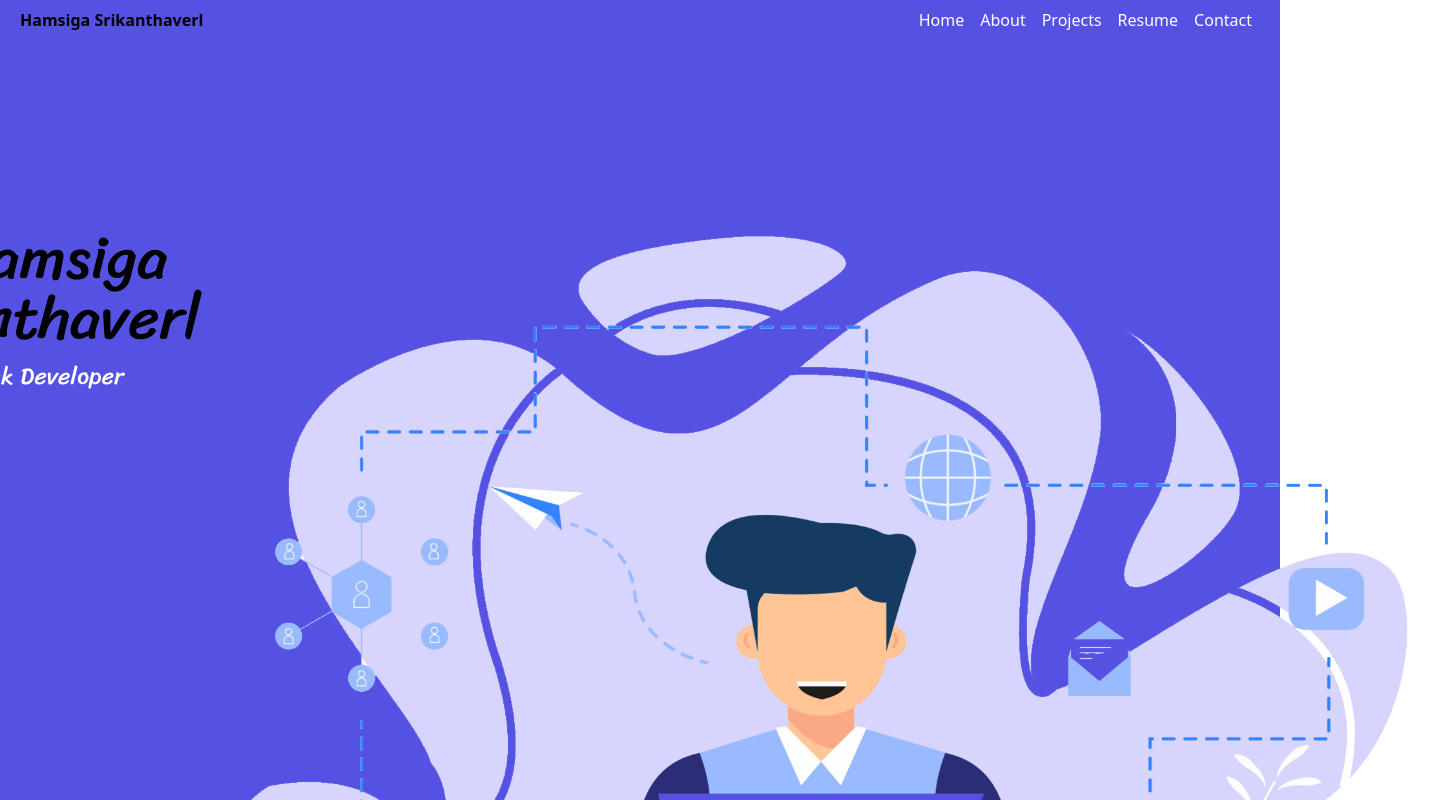
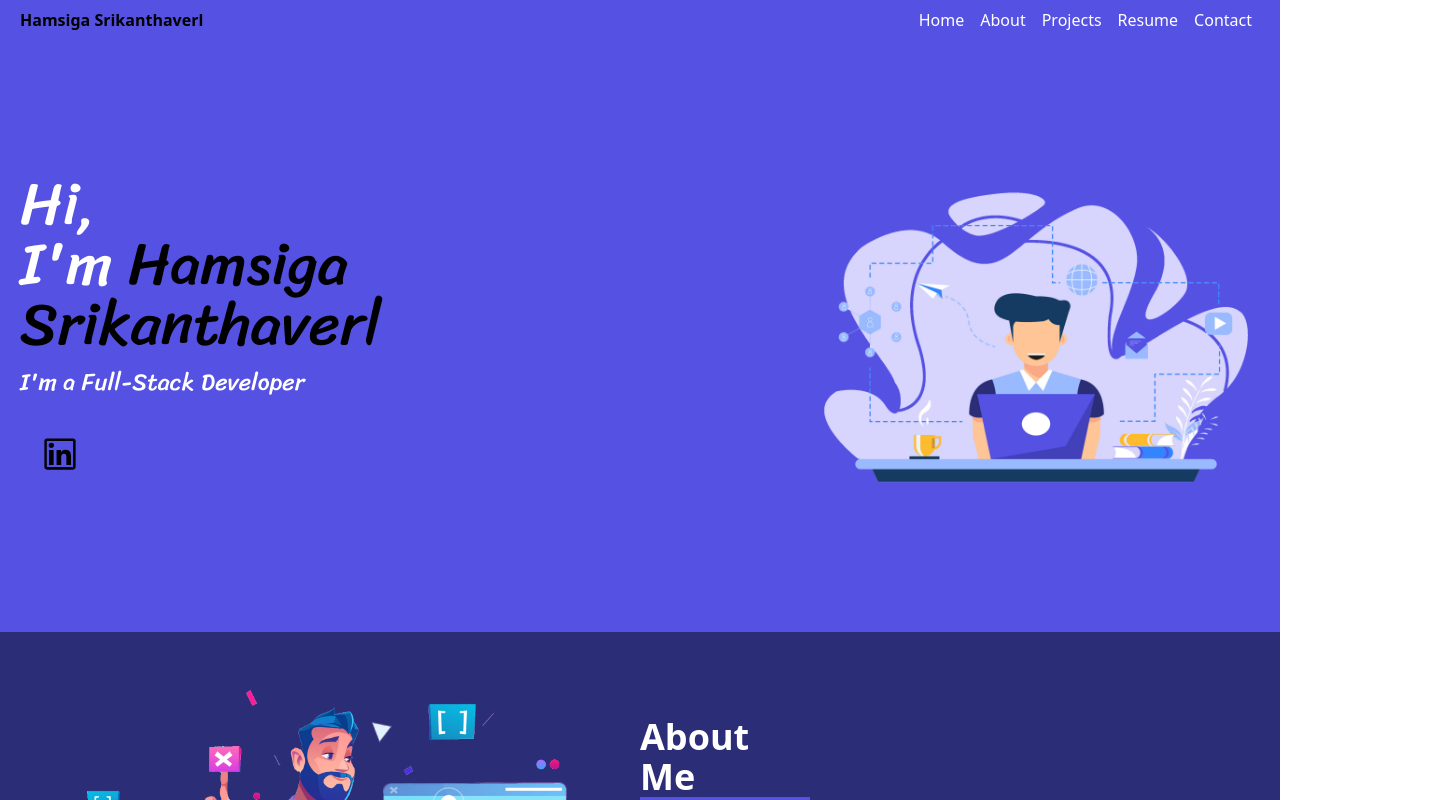
Before and after one commit to Hamsiga-dev/Portfolio, a React (Create React App) app: page / in a window 1280 px wide. Shown: the top 800 px of the page, 1441 px wide, since content can reach past the window. Built offline with nearby package versions, Linux system fonts and the light colour scheme.

Commit message:
hero section alignment issue fixed

```diff
--- a/src/components/Hero.js
+++ b/src/components/Hero.js
@@ -1,7 +1,36 @@
+// import heroPic from "../assets/hero.png";
+// import { AiOutlineLinkedin } from "react-icons/ai";
+
+// export default function Hero(){
+//     const config = {
+//         subtitle: "I'm a Full-Stack Developer",
+//         social: {
+//             linkedin: 'https://in.linkedin.com/in/hamsiga-srikanthaverl-12534439b'
+//         }
+//     }
+
+//     return <section className='flex flex-col md:flex-row px-5 py-32 bg-primary justify-center'>
+//         <div className='md: w-1/2 '>
+//             <h1 className='text-white text-6xl font-hero-font'>Hi, <br/>I'm <span className='text-black'> Hamsiga Srikanthaverl </span>
+//                 <p className='text-2xl py-3'>{config.subtitle}</p>
+//             </h1>
+
+//             <div className='flex py-6'>
+//                 <a href={config.social.linkedin} className='px-5 hover:text-white'> < AiOutlineLinkedin size={40} /> </a>
+//             </div>
+//         </div>
+
+//         <img src={heroPic} alt="Hero section graphic" />
+
+
+//     </section>
+// }
+
+
 import heroPic from "../assets/hero.png";
 import { AiOutlineLinkedin } from "react-icons/ai";
 
-export default function Hero(){
+export default function Hero() {
     const config = {
         subtitle: "I'm a Full-Stack Developer",
         social: {
@@ -9,19 +38,27 @@ export default function Hero(){
         }
     }
 
-    return <section className='flex flex-col md:flex-row px-5 py-32 bg-primary justify-center'>
-        <div className='md: w-1/2 '>
-            <h1 className='text-white text-6xl font-hero-font'>Hi, <br/>I'm <span className='text-black'> Hamsiga Srikanthaverl </span>
-                <p className='text-2xl py-3'>{config.subtitle}</p>
-            </h1>
+    return (
+        <section className='flex flex-col md:flex-row px-5 py-32 bg-primary justify-center items-center'>
 
-            <div className='flex py-6'>
-                <a href={config.social.linkedin} className='px-5 hover:text-white'> < AiOutlineLinkedin size={40} /> </a>
+            {/* Text Section */}
+            <div className='md:w-1/2 text-center md:text-left'>
+                <h1 className='text-white text-6xl font-hero-font'>
+                    Hi, <br />I'm <span className='text-black'>Hamsiga Srikanthaverl</span>
+                    <p className='text-2xl py-3'>{config.subtitle}</p>
+                </h1>
+
+                <div className='flex justify-center md:justify-start py-6'>
+                    <a href={config.social.linkedin} className='px-5 hover:text-white'>
+                        <AiOutlineLinkedin size={40} />
+                    </a>
+                </div>
             </div>
-        </div>
 
-        <img src={heroPic} alt="Hero section graphic" />
-
-
-    </section>
+            {/* Image Section */}
+            <div className='md:w-1/2 flex justify-center md:justify-end mt-10 md:mt-0'>
+                <img src={heroPic} alt="Hero section graphic" className='w-full max-w-md' />
+            </div>
+        </section>
+    );
 }
```
